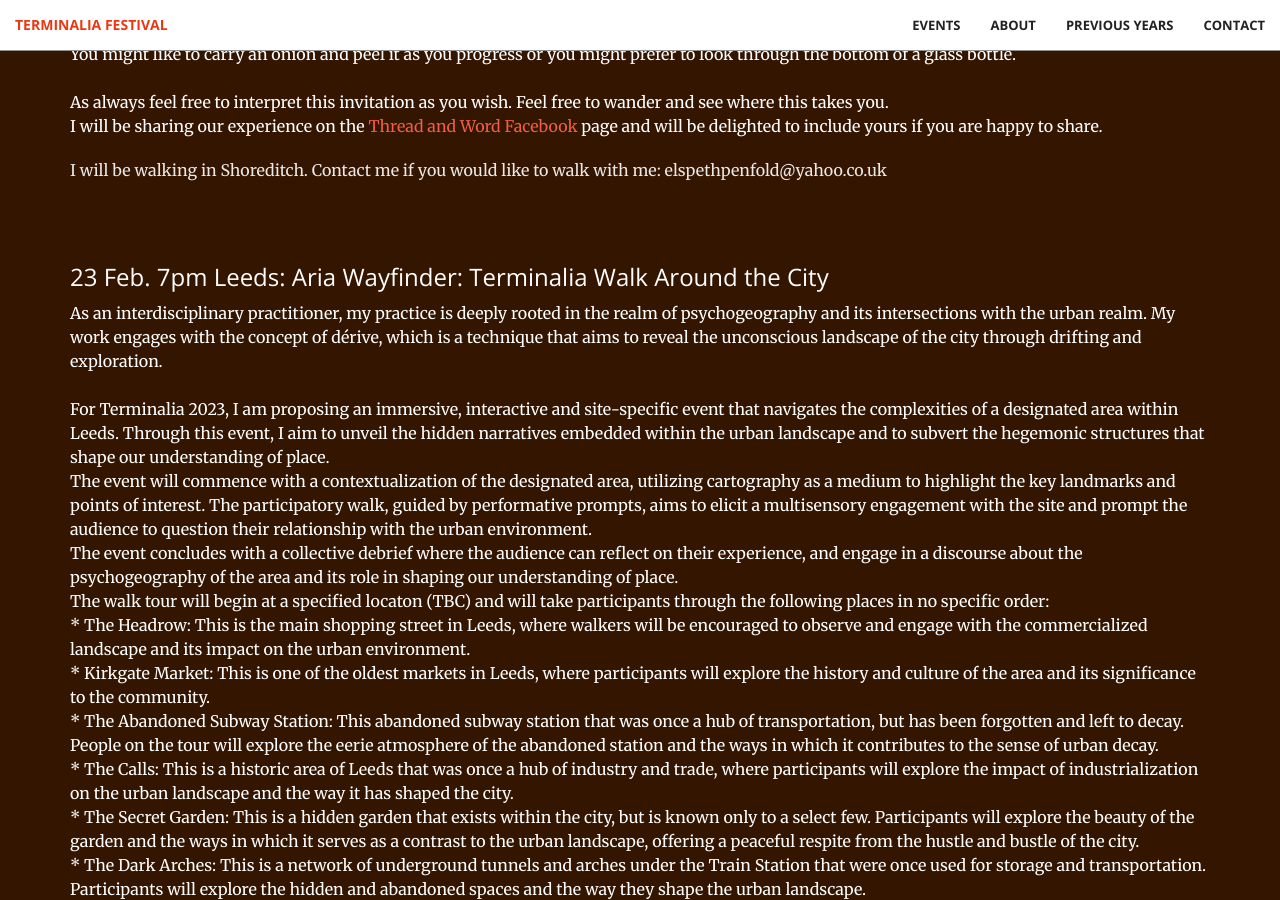
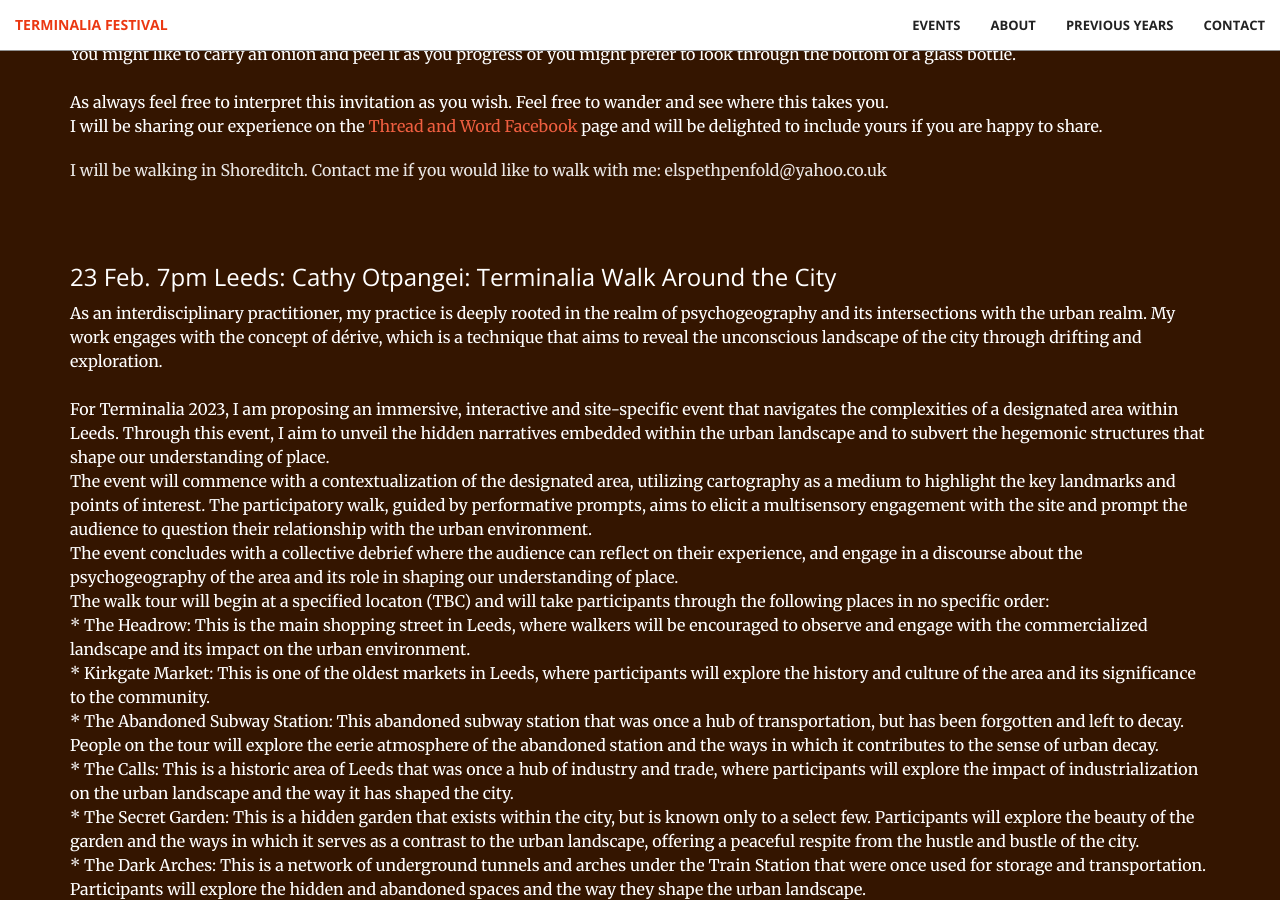
Before and after one commit to timwaters/terminalia, a Jekyll site: the page built from index.html, in a window 1280 px wide and 900 px high, scrolled down 2339 px. Built offline with Jekyll 4.4.1, drawn with Linux system fonts in a browser that asks for light colours.

Commit message:
update name

```diff
--- a/_includes/events.html
+++ b/_includes/events.html
@@ -61,7 +61,7 @@
 
         <div class="col-lg-12 col-lg-offset-0 text-left event">
 
-          <h3>23 Feb. 7pm Leeds: Aria Wayfinder: Terminalia Walk Around the City</h3>
+          <h3>23 Feb. 7pm Leeds: Cathy Otpangei: Terminalia Walk Around the City</h3>
 
           <p class="text">
             As an interdisciplinary practitioner, my practice is deeply rooted in the realm of psychogeography and its intersections with the urban realm. My work engages with the concept of dérive, which is a technique that aims to reveal the unconscious landscape of the city through drifting and exploration.
```
